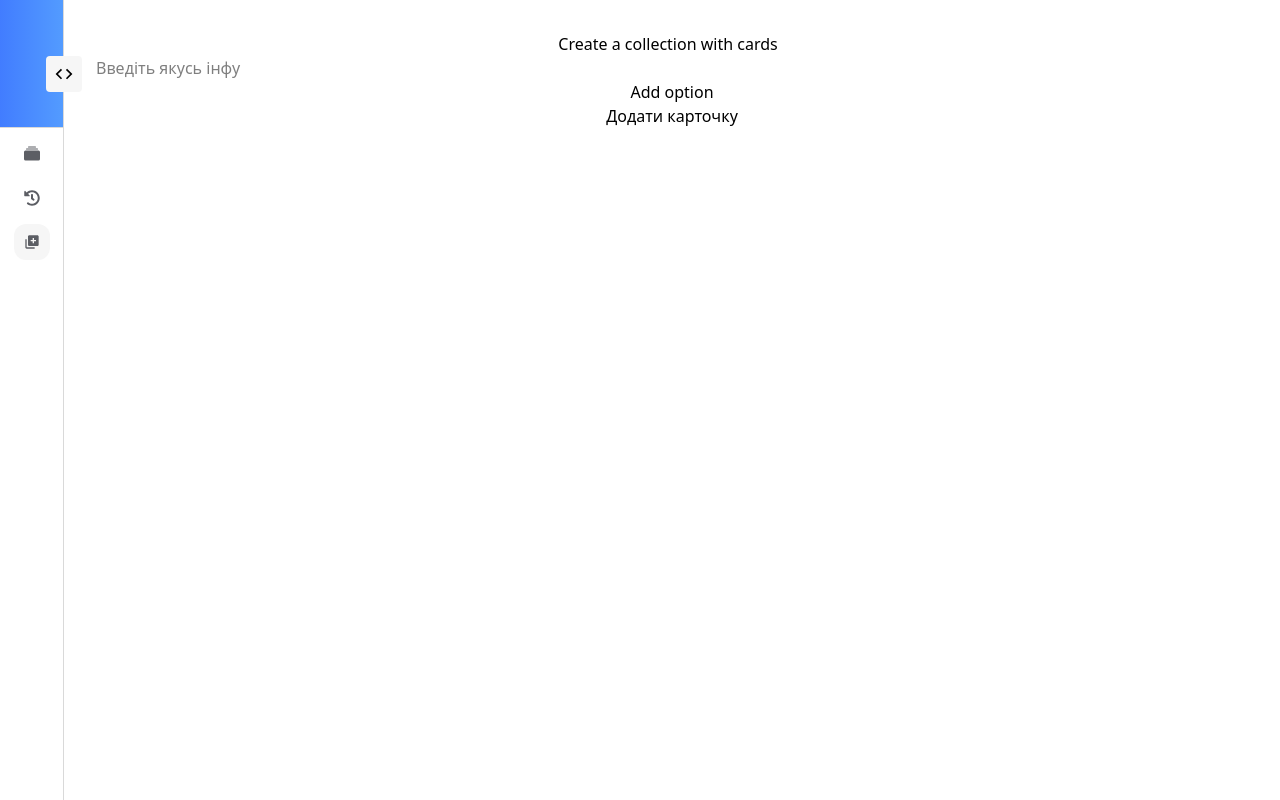
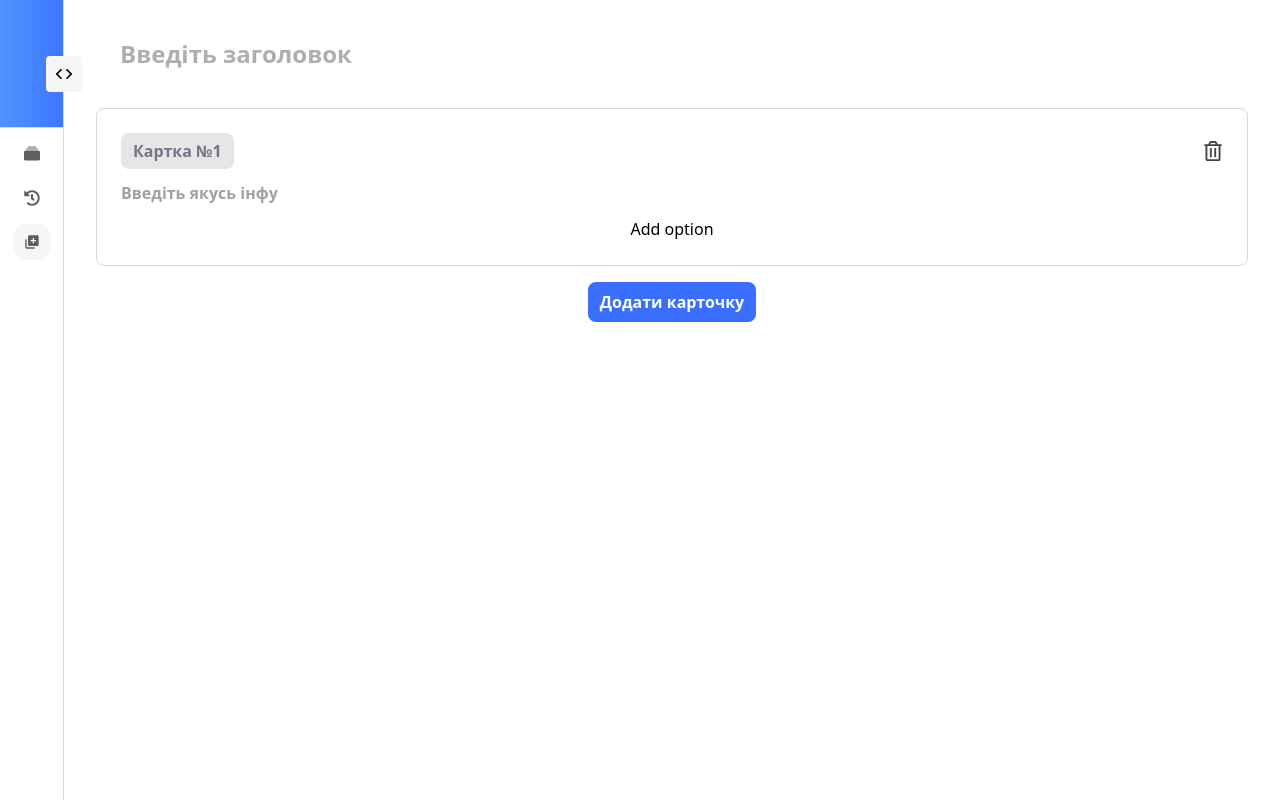
Before and after one commit to DanFromUkraine/quizer, a Next.js app: page /main/add-collection in a window 1280 px wide. Both pictures are taken after a click on the button "Додати карточку". Built offline with nearby package versions, Linux system fonts and the light colour scheme.

Commit message:
Трохи додав стилів. Тепер виглядає більш-менш сносно

```diff
--- a/app/globals.css
+++ b/app/globals.css
@@ -1,6 +1,6 @@
 @import "tailwindcss";
 
-@theme {
+@theme static {
   --color-lightGray: #d9d9d9;
   --color-lightestGray: #fafafa;
   --color-lightBg: #f6f6f6;
@@ -10,8 +10,20 @@
   --color-lightBgV2: #e5e5e5;
   --color-blueAccentV2: #3b82f6;
   --color-secondary: #737373;
+  --color-fillbg: #e6e6e6;
 
+  --color-darker: #7a7289;
+  --color-questTextColor: #444444;
+}
+
+@theme {
   --container-sidebarNavTextVisible: 200px;
+  --radius-normal: 8px;
+}
+@layer {
+  input:focus {
+    @apply outline-none;
+  }
 }
 
 @layer components {
--- a/app/main/add-collection/Header/client.ts
+++ b/app/main/add-collection/Header/client.ts
@@ -57,8 +57,14 @@ export function useSyncQuestionCard(id: string) {
   };
   const questionCard = useRef<QuestionCard>(dumbObjQC);
 
-  const { updateRef, emitChange, getSnapshot, getServerSnapshot, subscribe } =
-    useSyncInterface<QuestionCard>(questionCard, dumbObjQC, getQC);
+  const {
+    updateRef,
+    emitChange,
+    getSnapshot,
+    getServerSnapshot,
+    subscribe,
+    listeners,
+  } = useSyncInterface<QuestionCard>(questionCard, dumbObjQC, getQC);
 
   const setQuestionCardNewValue = (newVal: QuestionCard) => {
     storage?.setItem(id, JSON.stringify(newVal));
@@ -95,7 +101,7 @@ function useSyncInterface<T>(
     listeners.current.push(listener);
 
     return () => {
-      listeners.current.filter((l) => l !== listener);
+      listeners.current = listeners.current.filter((l) => l !== listener);
     };
   }, []);
 
@@ -109,5 +115,6 @@ function useSyncInterface<T>(
     getSnapshot,
     getServerSnapshot,
     updateRef,
+    listeners,
   };
 }
--- a/app/main/add-collection/page.tsx
+++ b/app/main/add-collection/page.tsx
@@ -2,12 +2,13 @@
 
 import {
   memo,
+  Profiler,
+  ProfilerOnRenderCallback,
   useEffect,
   useMemo,
+  useRef,
   useState,
-  useSyncExternalStore,
 } from "react";
-import { useSyncIDs, useSyncQuestionCard } from "./Header/client";
 import {
   Control,
   FieldValues,
@@ -15,7 +16,12 @@ import {
   useForm,
   UseFormRegister,
 } from "react-hook-form";
-import { register } from "module";
+import { useSyncIDs, useSyncQuestionCard } from "./Header/client";
+import { FaRegTrashAlt } from "react-icons/fa";
+import { TiDelete } from "react-icons/ti";
+import { FaCheck } from "react-icons/fa";
+import { ImCross } from "react-icons/im";
+import clsx from "clsx";
 
 export type Data = {
   collectionName: string;
@@ -27,18 +33,33 @@ type Card = {
   options: string[];
 };
 
-type Option = {
+type OptionType = {
   isCorrect: boolean;
   optionText: string;
 };
 
 export type QuestionCard = {
   questionTitle: string;
-  options: {
-    isCorrect: boolean;
-    optionText: string;
-  }[];
+  options: OptionType[];
 };
+
+function onRenderCallback(
+  id: string,
+  phase: unknown,
+  actualDuration: unknown,
+  baseDuration: unknown,
+  startTime: unknown,
+  commitTime: unknown
+) {
+  console.log("Profiler:", {
+    id, // ідентифікатор компонента
+    phase, // "mount" або "update"
+    actualDuration, // час рендеру
+    baseDuration, // час без мемоізації
+    startTime,
+    commitTime,
+  });
+}
 
 function getOrInit(key: string, initData: unknown) {
   const storage = typeof window !== "undefined" ? sessionStorage : null;
@@ -59,44 +80,6 @@ function getOrInitCardByID(id: string): Card {
   });
 }
 
-const QuestionCard = memo(function QuestionCard({ id }: { id: string }) {
-  const { questionCard, deleteQuestionCard, setQuestionCardNewValue } =
-    useSyncQuestionCard(id);
-
-  useEffect(() => () => deleteQuestionCard(), []);
-
-  const { register, control, watch } = useForm({
-    defaultValues: questionCard,
-  });
-
-  return (
-    <form className="flex flex-col">
-      <input placeholder="Введіть якусь інфу" {...register("questionTitle")} />
-      <RenderOptions control={control} register={register} />
-    </form>
-  );
-});
-
-export default function page() {
-  const { IDs, addID } = useSyncIDs();
-
-  return (
-    <main className="w-full p-8 flex flex-col">
-      <div className="flex justify-center gap-2">
-        <h1>Create a collection with cards</h1>
-        <p></p>
-      </div>
-      <section>
-        {IDs?.map((id) => (
-          <QuestionCard key={id} id={id} />
-        ))}
-      </section>
-
-      <button onClick={() => addID()}>Додати карточку</button>
-    </main>
-  );
-}
-
 function RenderOptions({
   control,
   register,
@@ -104,23 +87,145 @@ function RenderOptions({
   control: Control<QuestionCard, any, QuestionCard>;
   register: UseFormRegister<QuestionCard>;
 }) {
-  const { fields, append } = useFieldArray({ control, name: "options" });
+  const { fields, append, remove } = useFieldArray({
+    control,
+    name: "options",
+  });
   const onAddBtnClick = () => append({ isCorrect: false, optionText: "" });
 
   return (
-    <div className="flex flex-col">
-      {fields.map((_, index) => (
-        <div key={index} className="flex ">
-          <input
-            type="text"
-            placeholder=""
-            {...register(`options.${index}.optionText`)}
-          />
-          <input type="checkbox" {...register(`options.${index}.isCorrect`)} />
-        </div>
+    <div className="flex flex-col gap-3">
+      {fields.map((data, index) => (
+        <Option
+          key={index}
+          optionData={data}
+          index={index}
+          register={register}
+        />
       ))}
-      <button onClick={onAddBtnClick}>Add option</button>
+      <button type="button" onClick={onAddBtnClick}>
+        Add option
+      </button>
     </div>
+  );
+}
+
+function Option({
+  index,
+  register,
+  optionData: { isCorrect },
+}: {
+  index: number;
+  register: UseFormRegister<QuestionCard>;
+  optionData: OptionType;
+}) {
+  return (
+    <div className="flex justify-between bg-fillbg rounded-normal overflow-hidden w-full text-questTextColor font-semibold">
+      <label className="w-8 h-full relative rounded-l-normal flex justify-center items-center bg-red-500 has-checked:bg-green-500 hover:bg-red-300 has-checked:hover:bg-green-300 duration-150">
+        <input
+          type="checkbox"
+          {...register(`options.${index}.isCorrect`)}
+          className="absolute top-0 left-0 w-full h-full opacity-0 z-20 peer "
+        />
+        <FaCheck className="hidden peer-checked:flex" />
+        <ImCross className="flex peer-checked:hidden " />
+      </label>
+
+      <input
+        type="text"
+        placeholder=""
+        {...register(`options.${index}.optionText`)}
+        className={clsx(
+          "w-full p-3 bg-fillbg duration-150 not-focus:bg-red-300",
+          {
+            "bg-green-300": isCorrect,
+          }
+        )}
+      />
+      <div className="bg-questTextColor h-full min-w-8 flex justify-center items-center hover:bg-red-500 duration-150">
+        <span className="w-2/3 h-1.5 bg-white " />
+      </div>
+    </div>
+  );
+}
+
+function QuestionCard({ id, index }: { id: string; index: number }) {
+  const { questionCard, deleteQuestionCard, setQuestionCardNewValue } =
+    useSyncQuestionCard(id);
+
+  useEffect(() => () => deleteQuestionCard(), []);
+
+  console.log({ questionCard });
+
+  const {
+    register,
+    control,
+    watch,
+    formState: { isDirty },
+    reset,
+  } = useForm({
+    defaultValues: questionCard,
+  });
+
+  console.log("render");
+
+  const data = watch();
+
+  useEffect(() => {
+    if (isDirty) {
+      console.log(data);
+      setQuestionCardNewValue(data);
+      reset();
+    }
+  }, [data]);
+
+  return (
+    <form className="flex flex-col gap-3 w-full border border-lightGray p-6 rounded-normal">
+      <div className="flex justify-between items-center">
+        <p className="px-3 py-1.5 text-darker w-fit font-semibold bg-fillbg rounded-normal">
+          Картка №{index}
+        </p>
+        <FaRegTrashAlt className="text-xl text-questTextColor" />
+      </div>
+      <input
+        placeholder="Введіть якусь інфу"
+        {...register("questionTitle")}
+        value={questionCard.questionTitle}
+        className="text-questTextColor font-semibold focus:outline-none"
+      />
+      <RenderOptions control={control} register={register} />
+    </form>
+  );
+}
+
+export default function page() {
+  const { IDs, addID, deleteID } = useSyncIDs();
+
+  console.log("render page");
+
+  return (
+    <main className="w-full p-8 flex flex-col">
+      <input
+        type="text"
+        placeholder="Введіть заголовок"
+        className="px-6 py-1.5 text-[#5C5E64] text-2xl font-semibold focus:outline-none mb-8"
+      />
+      <section className="flex flex-col gap-2.5">
+        {IDs?.map((id, ind) => (
+          <QuestionCard key={id} id={id} index={ind + 1} />
+        ))}
+      </section>
+
+      <section className="w-full flex justify-center pt-4">
+        <button
+          type="button"
+          className="bg-blueAccent rounded-normal w-min py-2 px-3 whitespace-nowrap text-white font-semibold "
+          onClick={() => addID()}
+        >
+          Додати карточку
+        </button>
+      </section>
+    </main>
   );
 }
 
```
